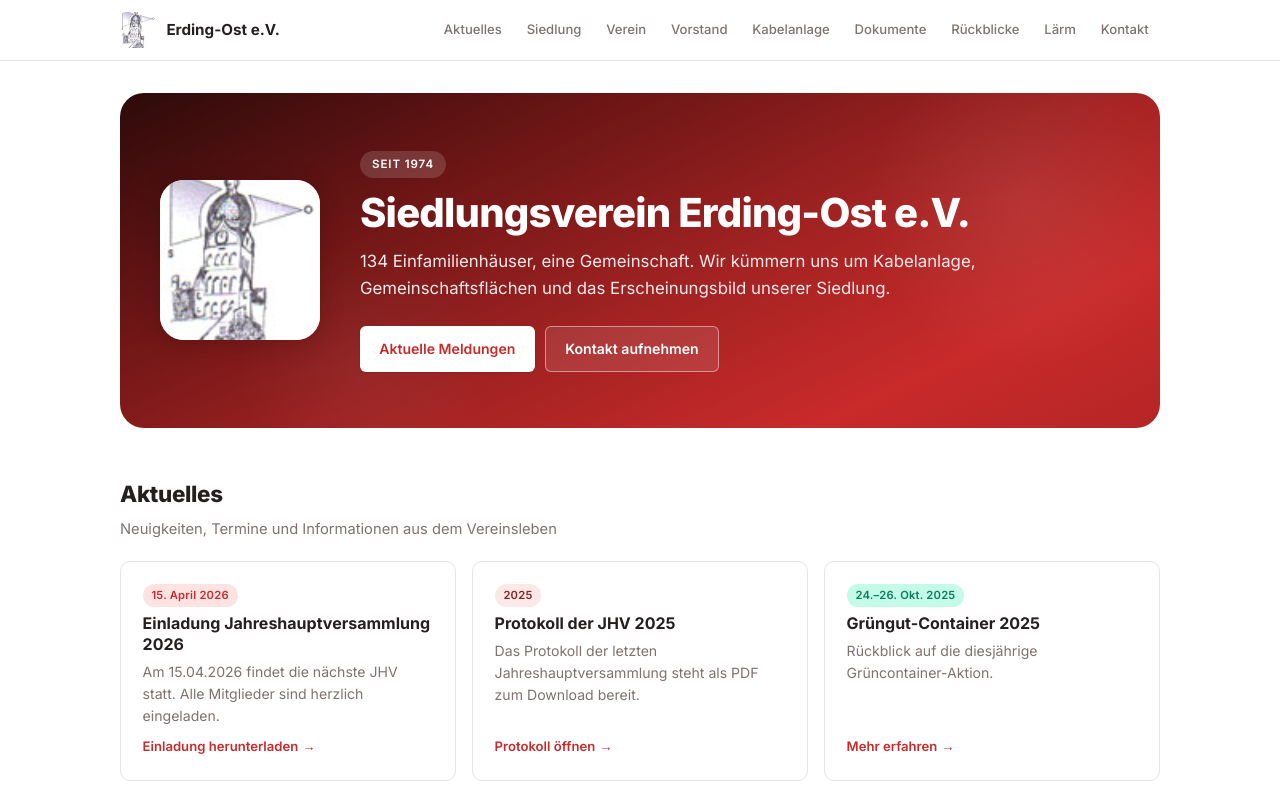
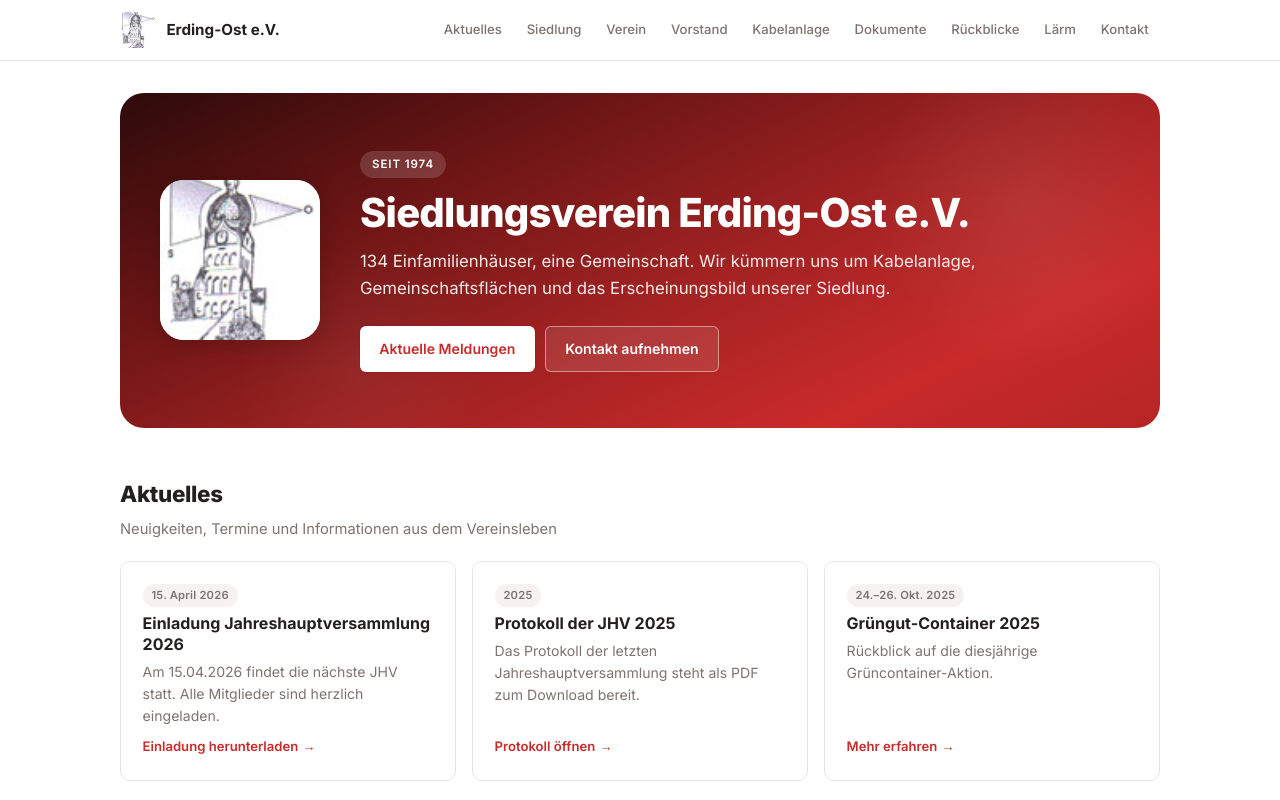
Before and after one commit to michi11235813-lgtm/erding-ost, a Next.js app: page / in a window 1280 px wide. Shown: the top 800 px of the page. Built offline with nearby package versions, Linux system fonts and the light colour scheme.

Commit message:
Aktuelles: einheitliche Badge-Farbe (dezentes Grau statt bunter Mix)

```diff
--- a/src/app/globals.css
+++ b/src/app/globals.css
@@ -92,11 +92,7 @@ h1.section__title { font-size: 1.8rem; }
 .news-grid { display: grid; grid-template-columns: repeat(auto-fill, minmax(260px, 1fr)); gap: 1rem; }
 .news-card { background: var(--c-white); border: 1px solid var(--c-gray-200); border-radius: var(--r-md); padding: 1.35rem; display: flex; flex-direction: column; gap: .4rem; transition: box-shadow .2s, transform .2s; }
 .news-card:hover { box-shadow: var(--shadow-md); transform: translateY(-2px); }
-.badge { display: inline-block; width: fit-content; padding: .15rem .55rem; border-radius: 999px; font-size: .7rem; font-weight: 600; letter-spacing: .02em; }
-.badge--red { background: var(--c-primary-light); color: var(--c-primary); }
-.badge--blue { background: var(--c-secondary-light); color: var(--c-secondary); }
-.badge--teal { background: var(--c-teal-light); color: var(--c-teal); }
-.badge--orange { background: var(--c-orange-light); color: var(--c-orange); }
+.badge { display: inline-block; width: fit-content; padding: .15rem .55rem; border-radius: 999px; font-size: .7rem; font-weight: 600; letter-spacing: .02em; background: var(--c-gray-100); color: var(--c-gray-600); }
 .news-card h3 { font-size: 1rem; font-weight: 700; line-height: 1.3; }
 .news-card > p { font-size: .88rem; color: var(--c-gray-600); line-height: 1.55; flex: 1; }
 .card-cta { display: inline-flex; align-items: center; gap: .25rem; font-size: .82rem; font-weight: 600; color: var(--c-primary); margin-top: .2rem; cursor: pointer; transition: gap .15s, color .15s; }
--- a/src/app/page.tsx
+++ b/src/app/page.tsx
@@ -14,7 +14,7 @@ const currentNews = [
     text: "Am 15.04.2026 findet die nächste JHV statt. Alle Mitglieder sind herzlich eingeladen.",
     href: "/dokumente/Einladung_JHV_2026.pdf",
     cta: "Einladung herunterladen",
-    color: "badge--red"
+    color: "badge"
   },
   {
     title: "Protokoll der JHV 2025",
@@ -22,7 +22,7 @@ const currentNews = [
     text: "Das Protokoll der letzten Jahreshauptversammlung steht als PDF zum Download bereit.",
     href: "/dokumente/jhv-2025-protokoll.pdf",
     cta: "Protokoll öffnen",
-    color: "badge--blue"
+    color: "badge"
   },
   {
     title: "Grüngut-Container 2025",
@@ -30,7 +30,7 @@ const currentNews = [
     text: "Rückblick auf die diesjährige Grüncontainer-Aktion.",
     href: "#",
     cta: "Mehr erfahren",
-    color: "badge--teal"
+    color: "badge"
   }
 ];
 
@@ -41,7 +41,7 @@ const archiveNews = [
     text: "Die Programme der ARD laufen nur noch in HDTV. Informationen zur SD-Abschaltung im Kabelnetz.",
     href: "/dokumente/Abschaltung_SD_OEFF_RECHTL.pdf",
     cta: "Hinweis lesen",
-    color: "badge--orange"
+    color: "badge"
   },
   {
     title: "Garagenplatzzuordnungen",
@@ -49,7 +49,7 @@ const archiveNews = [
     text: "Die Zuordnung der Garagen zu den Wohneinheiten ist aktualisiert. Bei Bedarf bitte den Vorstand kontaktieren.",
     href: "#verein",
     cta: "Zum Vorstand",
-    color: "badge--red"
+    color: "badge"
   }
 ];
 
```
